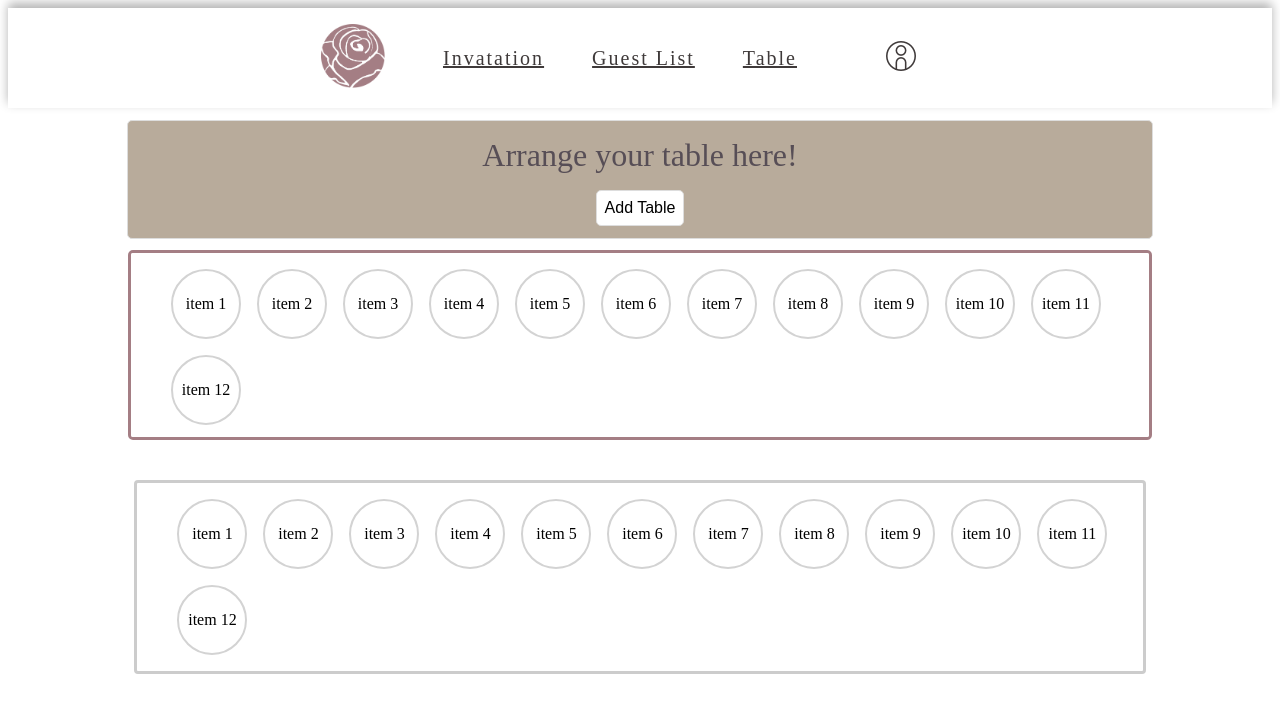
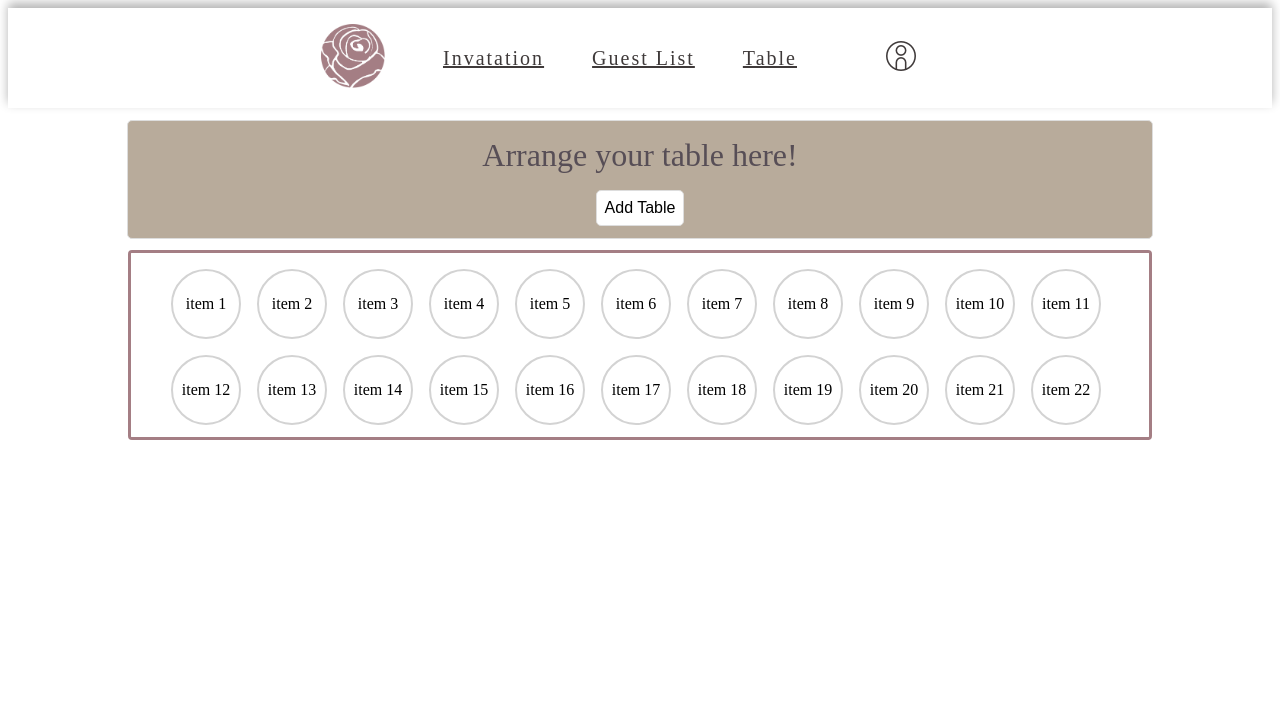
Before and after one commit to riri-rae/SeTable, a React (Create React App) app: page /table in a window 1280 px wide. Shown: the top 712 px of the page. Built offline with nearby package versions, Linux system fonts and the light colour scheme.

Commit message:
table dnd ok

```diff
--- a/src/app3-function.js
+++ b/src/app3-function.js
@@ -1,6 +1,142 @@
 import React, { useState } from "react";
 import styled from 'styled-components';
 import { DragDropContext, Droppable, Draggable } from "react-beautiful-dnd";
+
+
+const BlockWrap = styled.div`
+    position: relative;
+    height: 10rem;
+`;
+
+const Block = styled.div`
+    position: fixed;
+    top: 120px;
+    left: 50%;
+    transform: translateX(-50%);
+    border: 1px solid #ddd;
+    background: #B8AB9B;
+    border-radius: 5px;
+    width: 80%;
+    /* height: 145px; */
+    text-align: center;
+    z-index: 1;
+`;
+const BlockTitle = styled.div`
+    color: #574E56;
+    font-size: 2rem;
+    margin: 16px 0;
+`;
+
+const Button = styled.button`
+    display: flex;
+    align-items: center;
+    margin:  12px auto;
+    padding: 0.5rem;
+    color: #000;
+    border: 1px solid #ddd;
+    background: #fff;
+    border-radius: 5px;
+    font-size: 1rem;
+    cursor: pointer;
+
+`;
+// const KioskItems = styled.div`
+//   border: 2px solid lightgrey;
+//   border-radius: 50%;
+//   padding: 8px;
+//   margin: 8px;
+//   background-color: ${props => (props.isDragging ? 'A47E84' : 'white')};
+//   width: 50px;
+//   height: 50px;
+//   display: flex;
+//   justify-content: center;
+//   align-items: center;
+
+// `;
+
+// const KioskContainer = styled.div`
+//     box-sizing: border-box;
+//     border: 3px
+//         ${props => (props.isDraggingOver ? 'solid #A47E84' : 'solid #A47E84')};
+//     background: #fff;
+//     border-radius: 5px;
+//     display: flex;
+//     justify-content: flex-start;
+//     position: fixed;
+//     top: 250px;
+//     left: 50%;
+//     transform: translateX(-50%);
+//     flex-wrap:wrap;
+//     overflow-x:scroll;
+//     width: 80%;
+//     height: 190px;
+//     padding: 8px 8px 8px 2rem;
+// `;
+
+const TaskContainer = styled.div`
+  /* margin-top: 212px; */
+  /* border: 1px solid lightgrey;
+  border-radius: 2px; */
+  display: flex;
+  flex-direction: column;
+  justify-content: center;
+  align-items: center;
+  position: relative;
+  & >:first-child {
+    /* box-sizing: border-box; */
+    border: 3px
+        ${props => (props.isDraggingOver ? 'solid #A47E84' : 'solid #A47E84')};
+    /* background: #fff;
+    border-radius: 5px;
+    display: flex;
+    justify-content: flex-start; */
+    position: fixed;
+    top: 250px;
+    /* left: 50%;
+    transform: translateX(-50%); */
+    flex-wrap:wrap;
+    overflow-x:scroll;
+    width: 80%;
+    height: 190px;
+    padding: 8px 8px 8px 2rem;
+  }
+
+  & >:nth-child(2){
+      margin-top: 200px;
+
+  }
+`;
+
+const TaskRow = styled.div`
+  padding: 8px 8px 8px 2rem;
+  margin-bottom: 8px;
+  transition: background-color 0.2s ease;
+  background-color: ${props => (props.isDraggingOver ? '#FDFBF4' : 'white')};
+  flex-grow: 1;
+  display: flex;
+  border: 3px solid #ccc;
+  border-radius: 4px;
+  min-height: 7rem;
+  width: 80%;
+  flex-wrap: wrap;
+  box-sizing: border-box;
+`;
+
+const Task = styled.div`
+  border: 2px solid lightgrey;
+  border-radius: 50%;
+  padding: 8px;
+  margin: 8px;
+  background-color: ${props => (props.isDragging ? '#b78f95' : 'white')};
+  /* z-index: ${props => (props.isDragging ? '100' : '100')}; */
+  width: 50px;
+  height: 50px;
+  display: flex;
+  justify-content: center;
+  align-items: center;
+`;
+
+
 
 // fake data generator
 const getItems = (count, offset = 1) =>
@@ -35,124 +171,9 @@ const move = (source, destination, droppableSource, droppableDestination) => {
 };
 
 
-const BlockWrap = styled.div`
-    margin-right: 2.5rem;
-    margin-left: 2.5rem;
-    position: relative;
-    height: 10rem;
-`;
-
-const Block = styled.div`
-    position: fixed;
-    top: 120px;
-    left: 50%;
-    transform: translateX(-50%);
-    border: 1px solid #ddd;
-    background: #B8AB9B;
-    border-radius: 5px;
-    width: 80%;
-    /* height: 145px; */
-    text-align: center;
-`;
-const BlockTitle = styled.div`
-    color: #574E56;
-    font-size: 2rem;
-    margin: 16px 0;
-`;
-
-const Button = styled.button`
-    display: flex;
-    align-items: center;
-    margin:  12px auto;
-    padding: 0.5rem;
-    color: #000;
-    border: 1px solid #ddd;
-    background: #fff;
-    border-radius: 5px;
-    font-size: 1rem;
-    cursor: pointer;
-
-`;
-const TaskContainer = styled.div`
-  margin-top: 212px;
-  /* border: 1px solid lightgrey;
-  border-radius: 2px; */
-  display: flex;
-  flex-direction: column;
-  justify-content: center;
-  align-items: center;
-
-`;
-
-
-const TaskRow = styled.div`
-  padding: 8px 8px 8px 2rem;
-  margin-bottom: 8px;
-  transition: background-color 0.2s ease;
-  background-color: ${props => (props.isDraggingOver ? '#FDFBF4' : 'white')};
-  flex-grow: 1;
-  display: flex;
-  border: 3px solid #ccc;
-  border-radius: 4px;
-  min-height: 7rem;
-  width: 80%;
-  flex-wrap: wrap;
-  box-sizing: border-box;
-`;
-
-const Task = styled.div`
-  border: 2px solid lightgrey;
-  border-radius: 50%;
-  padding: 8px;
-  margin: 8px;
-  background-color: ${props => (props.isDragging ? '#b78f95' : 'white')};
-  width: 50px;
-  height: 50px;
-  display: flex;
-  justify-content: center;
-  align-items: center;
-
-`;
-const KioskItems = styled.div`
-  border: 2px solid lightgrey;
-  border-radius: 50%;
-  padding: 8px;
-  margin: 8px;
-  background-color: ${props => (props.isDragging ? 'A47E84' : 'white')};
-  width: 50px;
-  height: 50px;
-  display: flex;
-  justify-content: center;
-  align-items: center;
-
-`;
-
-const KioskContainer = styled.div`
-    box-sizing: border-box;
-    border: 3px
-        ${props => (props.isDraggingOver ? 'solid #A47E84' : 'solid #A47E84')};
-    background: #fff;
-    border-radius: 5px;
-    display: flex;
-    justify-content: flex-start;
-    position: fixed;
-    top: 250px;
-    left: 50%;
-    transform: translateX(-50%);
-    flex-wrap:wrap;
-    overflow-x:scroll;
-    width: 80%;
-    height: 190px;
-    padding: 8px 8px 8px 2rem;
-`;
-
-
-
-
-
 
 function App3() {
-    const [state, setState] = useState([getItems(12)]);
+    const [state, setState] = useState([getItems(50)]);
 
     function onDragEnd(result) {
         const { source, destination } = result;
@@ -169,6 +190,7 @@ function App3() {
             const newState = [...state];
             newState[sInd] = items;
             setState(newState);
+
         } else {
             const result = move(state[sInd], state[dInd], source, destination);
             const newState = [...state];
@@ -177,6 +199,7 @@ function App3() {
 
             setState(newState.filter(group => group.length));
         }
+
     }
 
     return (
@@ -195,7 +218,7 @@ function App3() {
                 </Block>
             </BlockWrap>
 
-            {state.map((el, ind) => (
+            {/* {state.map((el, ind) => (
                 <Droppable key={ind} droppableId={`${ind}`}>
                     {(provided, snapshot) => (
                         <KioskContainer
@@ -225,7 +248,7 @@ function App3() {
                         </KioskContainer>
                     )}
                 </Droppable>
-            ))}
+            ))} */}
 
 
             <TaskContainer>
```
Also changed, not shown: src/app3-function copy.js (+60 -44 lines).
